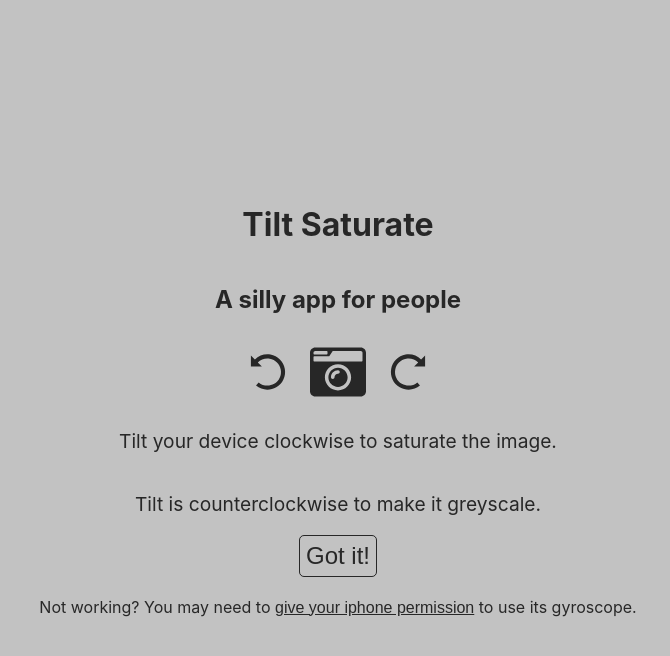
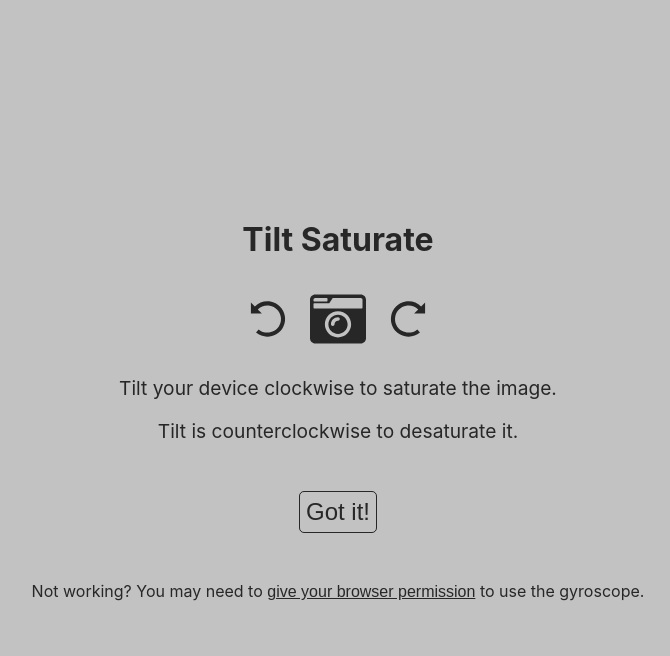
Before and after one commit to slutske22/tilt-saturate, a React (Create React App) app: page / in a window 1280 px wide. Both pictures are taken after a click on the button "Open Camera". Shown: the top 656 px of the page, without its empty margins (302-972 px from the left). Built offline with nearby package versions, Linux system fonts and the light colour scheme; no server answers.

Commit message:
cleaning up text

```diff
--- a/src/components/Overlay.js
+++ b/src/components/Overlay.js
@@ -21,23 +21,25 @@ const Overlay = ({
 			{overlay === 'instructions' && (
 				<div className="instructions">
 					<h1>Tilt Saturate</h1>
-					<h2>A silly app for people</h2>
 					<div className="icons">
 						<GiAnticlockwiseRotation size={44} />
 						<FaCameraRetro size={56} />
 						<GiClockwiseRotation size={44} />
 					</div>
 					<p>Tilt your device clockwise to saturate the image.</p>
-					<p>Tilt is counterclockwise to make it greyscale.</p>
-					<button className="alternate" onClick={() => setOverlay(false)}>
+					<p>Tilt is counterclockwise to desaturate it.</p>
+					<button
+						className="alternate got-it"
+						onClick={() => setOverlay(false)}
+					>
 						Got it!
 					</button>
 					<div className="warning">
 						Not working? You may need to{' '}
 						<button className="understated" onClick={attachListener}>
-							give your iphone permission
+							give your browser permission
 						</button>{' '}
-						to use its gyroscope.
+						to use the gyroscope.
 					</div>
 				</div>
 			)}
--- a/src/components/Overlay.scss
+++ b/src/components/Overlay.scss
@@ -14,6 +14,11 @@
    p {
       font-size: 1.2em;
       text-align: center;
+      margin-bottom: 0em;
+   }
+
+   button.got-it {
+      margin: 2em;
    }
 
    .instructions {
@@ -64,7 +69,6 @@
    }
 
    .warning {
-      margin-top: 20px;
       text-align: center;
    }
 
```
